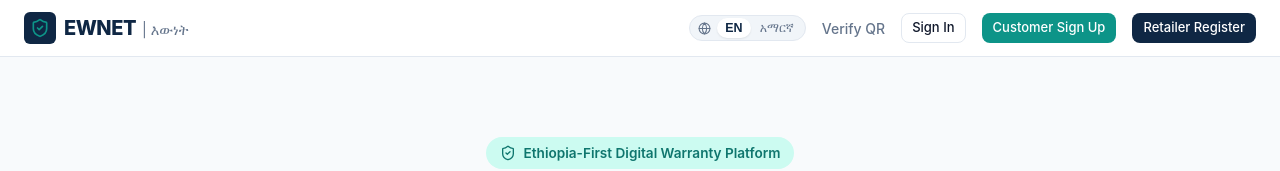
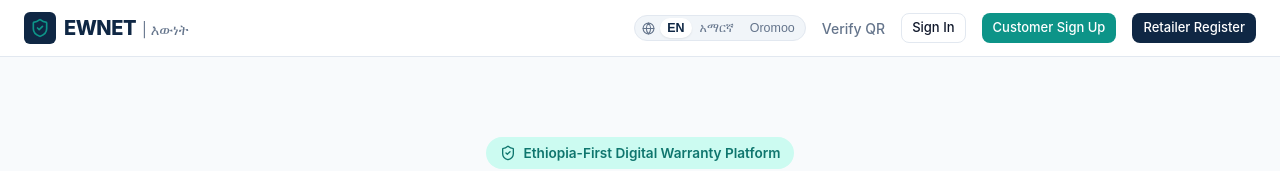
Before and after one commit to Koket-al/mywarranty, a Next.js app in the folder apps/web/: page / in a window 1280 px wide. Shown: the top 171 px of the page. Built offline with nearby package versions, Linux system fonts and the light colour scheme; no server answers.

Commit message:
feat: add Afaan Oromoo language translation support

```diff
--- a/apps/web/components/GoogleTranslate.jsx
+++ b/apps/web/components/GoogleTranslate.jsx
@@ -17,7 +17,9 @@ export default function GoogleTranslate() {
     };
 
     const cookieLang = getCookie('googtrans');
-    if (cookieLang.includes('/am')) {
+    if (cookieLang.includes('/om')) {
+      setCurrentLang('om');
+    } else if (cookieLang.includes('/am')) {
       setCurrentLang('am');
     } else {
       setCurrentLang('en');
@@ -28,7 +30,7 @@ export default function GoogleTranslate() {
       if (window.google?.translate?.TranslateElement) {
         new window.google.translate.TranslateElement({
           pageLanguage: 'en',
-          includedLanguages: 'en,am',
+          includedLanguages: 'en,am,om',
           autoDisplay: false
         }, 'google_translate_element');
         setIsScriptLoaded(true);
@@ -51,7 +53,7 @@ export default function GoogleTranslate() {
     if (targetLang === currentLang) return;
 
     const domain = window.location.hostname;
-    const cookieValue = targetLang === 'am' ? '/auto/am' : '/auto/en';
+    const cookieValue = `/auto/${targetLang}`;
 
     // Set translation cookies across paths and hostnames
     document.cookie = `googtrans=${cookieValue}; path=/;`;
@@ -86,7 +88,7 @@ export default function GoogleTranslate() {
         fontSize: '0.78rem',
         fontWeight: 600
       }}>
-        <div style={{ display: 'flex', alignItems: 'center', padding: '0 6px', color: 'var(--text-muted)' }}>
+        <div style={{ display: 'flex', alignItems: 'center', padding: '0 5px', color: 'var(--text-muted)' }}>
           <Globe size={13} />
         </div>
 
@@ -98,7 +100,7 @@ export default function GoogleTranslate() {
             background: currentLang === 'en' ? '#ffffff' : 'transparent',
             color: currentLang === 'en' ? 'var(--primary)' : 'var(--text-muted)',
             borderRadius: '16px',
-            padding: '3px 8px',
+            padding: '3px 7px',
             cursor: 'pointer',
             fontSize: '0.78rem',
             fontWeight: currentLang === 'en' ? 700 : 500,
@@ -118,7 +120,7 @@ export default function GoogleTranslate() {
             background: currentLang === 'am' ? '#ffffff' : 'transparent',
             color: currentLang === 'am' ? 'var(--primary)' : 'var(--text-muted)',
             borderRadius: '16px',
-            padding: '3px 9px',
+            padding: '3px 8px',
             cursor: 'pointer',
             fontSize: '0.78rem',
             fontWeight: currentLang === 'am' ? 700 : 500,
@@ -129,6 +131,26 @@ export default function GoogleTranslate() {
         >
           አማርኛ
         </button>
+
+        <button
+          type="button"
+          onClick={() => changeLanguage('om')}
+          style={{
+            border: 'none',
+            background: currentLang === 'om' ? '#ffffff' : 'transparent',
+            color: currentLang === 'om' ? 'var(--primary)' : 'var(--text-muted)',
+            borderRadius: '16px',
+            padding: '3px 8px',
+            cursor: 'pointer',
+            fontSize: '0.78rem',
+            fontWeight: currentLang === 'om' ? 700 : 500,
+            boxShadow: currentLang === 'om' ? '0 1px 2px rgba(0,0,0,0.08)' : 'none',
+            transition: 'all 0.15s ease'
+          }}
+          title="Gara Afaan Oromootti jijjiiri (Switch to Afaan Oromoo)"
+        >
+          Oromoo
+        </button>
       </div>
     </div>
   );
```
